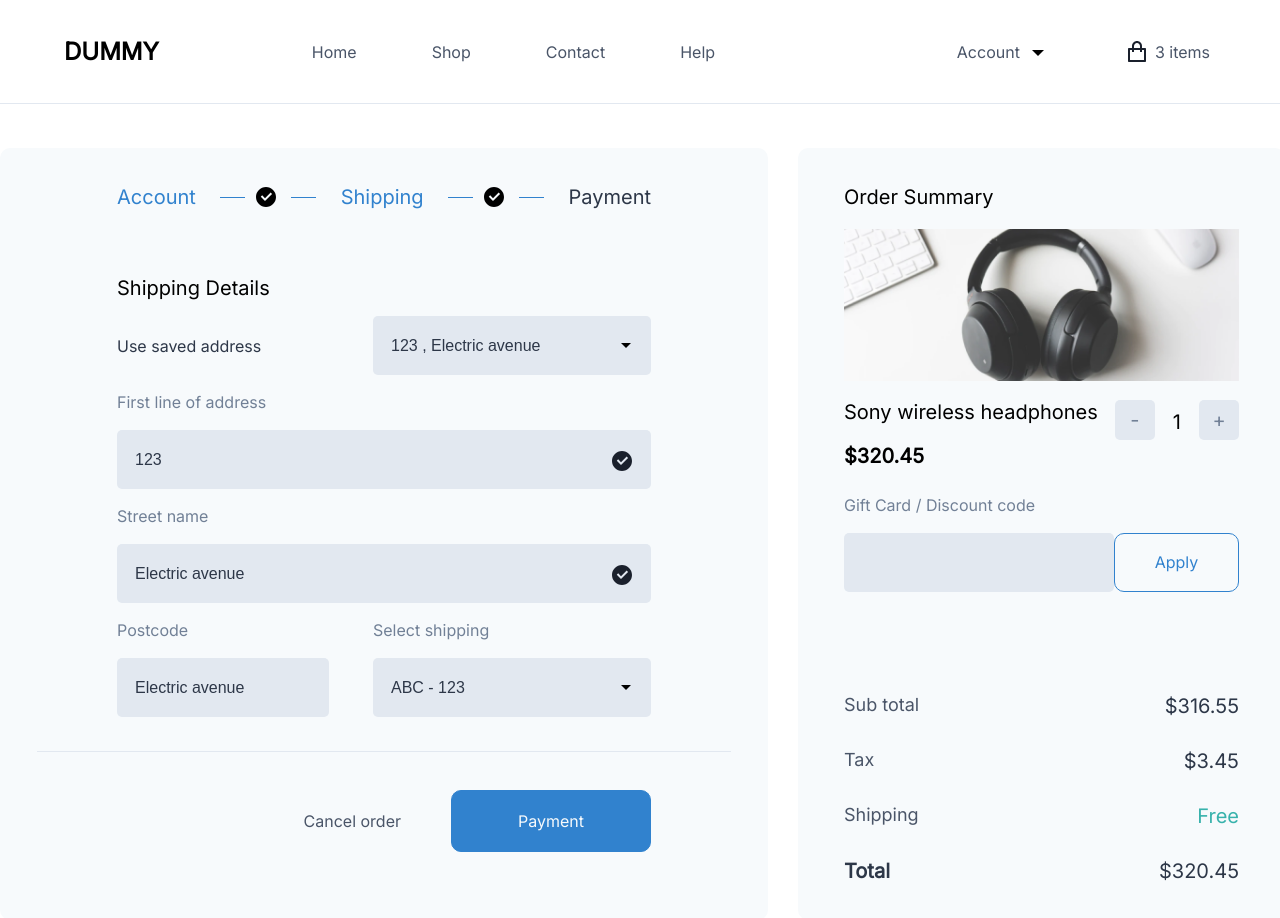
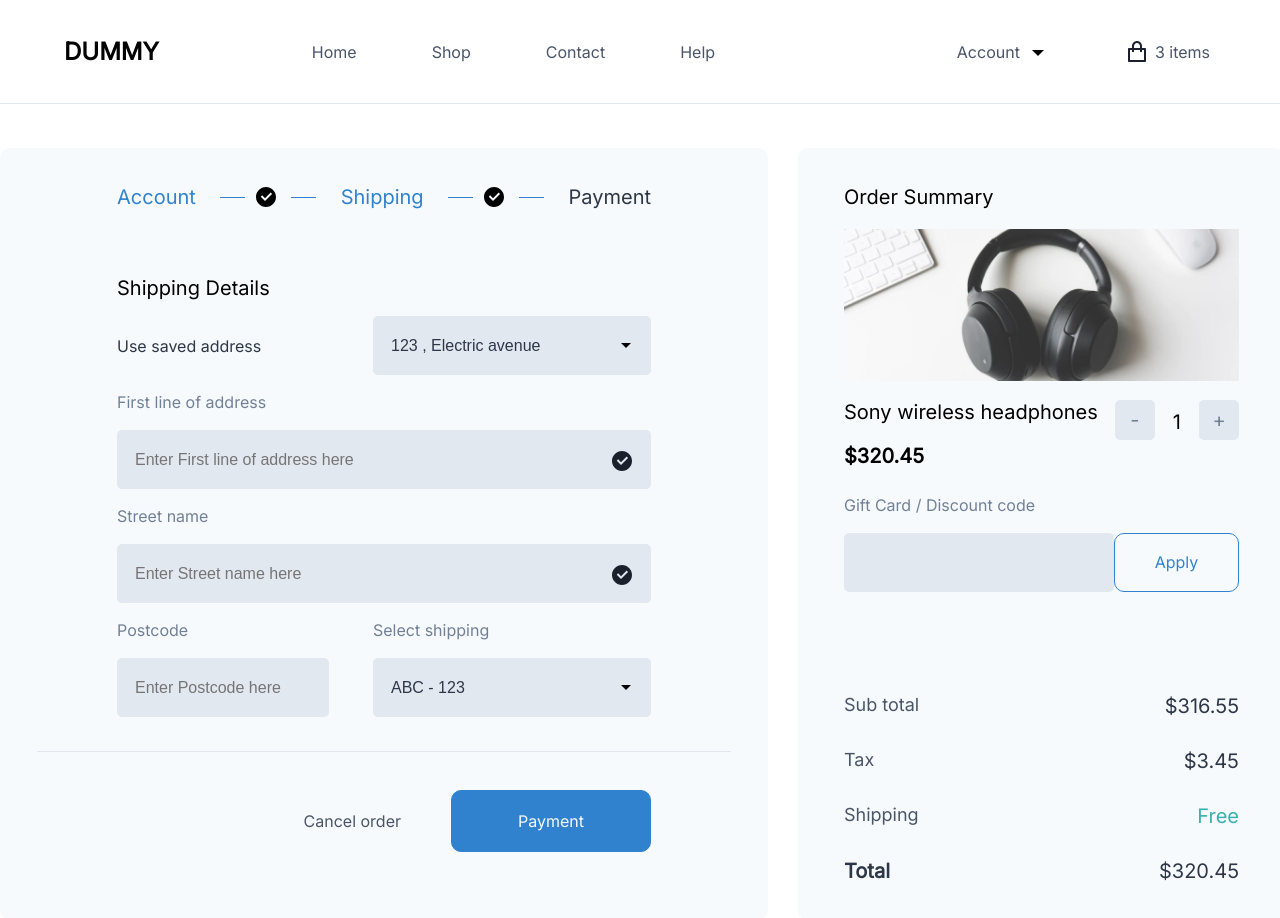
Before and after one commit to manasmudbari/dummy-ecom, a Next.js app: page /shipping in a window 1280 px wide. Shown: the top 918 px of the page. Built offline with nearby package versions, Linux system fonts and the light colour scheme.

Commit message:
improvment of ux

```diff
--- a/components/common/input.jsx
+++ b/components/common/input.jsx
@@ -20,10 +20,23 @@ const Input = ({ type, placeholder, required, onchange, value, done }) => {
 				required={required}
 				onChange={(e) => onchange(e.target.value)}
 			/>
-			{done && (
+
+			{done === false && done !== undefined && (
 				<img
 					src='circle-fill.svg'
 					style={{ position: "absolute", top: "32%", right: "17px" }}
+				/>
+			)}
+			{done === true && done !== undefined && (
+				<img
+					src='checkgreen.svg'
+					style={{
+						position: "absolute",
+						top: "35%",
+						right: "19px",
+						width: "20px",
+						height: "20px",
+					}}
 				/>
 			)}
 		</div>
--- a/components/shipping/forms/paymenyDetails.jsx
+++ b/components/shipping/forms/paymenyDetails.jsx
@@ -4,7 +4,7 @@ import Dropdown from "../../common/dropdown";
 import Input from "../../common/input";
 import styles from "./paymentdetails.module.scss";
 const PaymentDetailsForm = ({ status, checkcard }) => {
-	const [name, setName] = useState("123");
+	const [name, setName] = useState("");
 	const [cardNumber, setCardnumber] = useState();
 	const [called, setCalled] = useState(false);
 	const [mm, setMm] = useState();
@@ -41,7 +41,7 @@ const PaymentDetailsForm = ({ status, checkcard }) => {
 				onchange={setName}
 				required={true}
 				value={name}
-				done
+				done={name ? true : false}
 			/>
 			<CustomLabel text='Card number' />
 			<Input
--- a/components/shipping/forms/shippingDetailes.jsx
+++ b/components/shipping/forms/shippingDetailes.jsx
@@ -4,9 +4,9 @@ import Dropdown from "../../common/dropdown";
 import Input from "../../common/input";
 import styles from "./shippingDetailes.module.scss";
 const ShippingDetailsForm = ({ status }) => {
-	const [frstliadress, setFirstline] = useState("123");
-	const [streetName, setStreetName] = useState("Electric avenue");
-	const [postCode, setPostCode] = useState("Electric avenue");
+	const [frstliadress, setFirstline] = useState("");
+	const [streetName, setStreetName] = useState("");
+	const [postCode, setPostCode] = useState("");
 	const shippingtypes = ["ABC - 123", "DSS - 167", "AJK- 765"];
 	const adrresses = ["123 , Electric avenue"];
 	return (
@@ -23,7 +23,7 @@ const ShippingDetailsForm = ({ status }) => {
 				onchange={setFirstline}
 				required={true}
 				value={frstliadress}
-				done
+				done={frstliadress ? true : false}
 			/>
 			<CustomLabel text='Street name' />
 			<Input
@@ -32,7 +32,7 @@ const ShippingDetailsForm = ({ status }) => {
 				onchange={setStreetName}
 				required={true}
 				value={streetName}
-				done
+				done={streetName ? true : false}
 			/>
 			<div className={styles.postCodeAndshipingtype}>
 				<div className={styles.postcode}>
--- a/components/shipping/shipping.module.scss
+++ b/components/shipping/shipping.module.scss
@@ -176,6 +176,7 @@
 			.cardWrapper {
 				width: 100%;
 				display: flex;
+				margin: 20px 0px;
 				img {
 					width: 118px;
 					height: 74px;
```
Also changed, not shown: public/checkgreen.svg (added).
